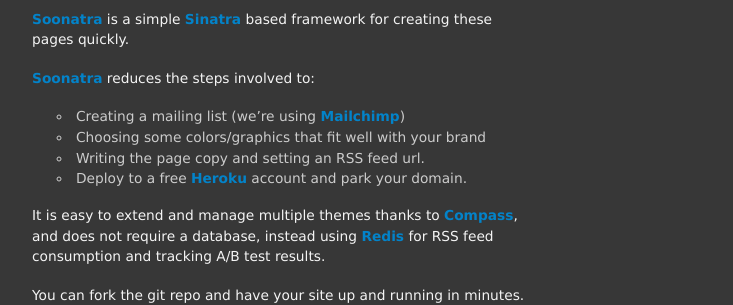
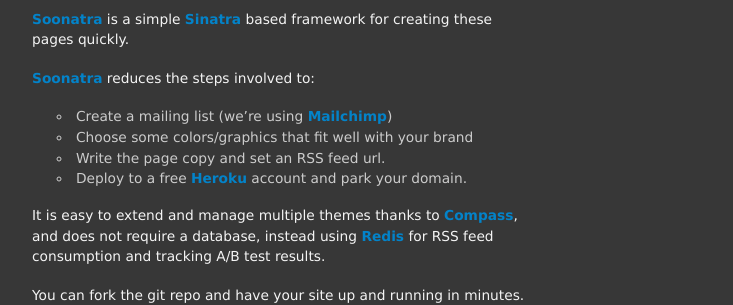
Before and after one commit to logankoester/logankoester.github.com, a Jekyll site: the page built from _posts/2011-07-20-soonatra-coming-soon-pages-on-sinatra.markdown, in a window 1280 px wide. Shown: the part 633-938 px from the top of the page, without its empty margins (273-1006 px from the left). Built offline with Jekyll 4.4.1, drawn with Linux system fonts in a browser that asks for light colours; Markdown is read by kramdown in place of the engine named in the settings; comment, search, counter and statistics services are not loaded.

Commit message:
spelling

```diff
--- a/_posts/2011-07-20-soonatra-coming-soon-pages-on-sinatra.markdown
+++ b/_posts/2011-07-20-soonatra-coming-soon-pages-on-sinatra.markdown
@@ -28,9 +28,9 @@
 
 [Soonatra](https://github.com/agoragames/soonatra) reduces the steps involved to:
 
-* Creating a mailing list (we're using [Mailchimp](http://mailchimp.com/))
-* Choosing some colors/graphics that fit well with your brand
-* Writing the page copy and setting an RSS feed url.
+* Create a mailing list (we're using [Mailchimp](http://mailchimp.com/))
+* Choose some colors/graphics that fit well with your brand
+* Write the page copy and set an RSS feed url.
 * Deploy to a free [Heroku](http://heroku.com/) account and park your domain.
 
 It is easy to extend and manage multiple themes thanks to [Compass](http://compass-style.org/), and does not require a database,
```
